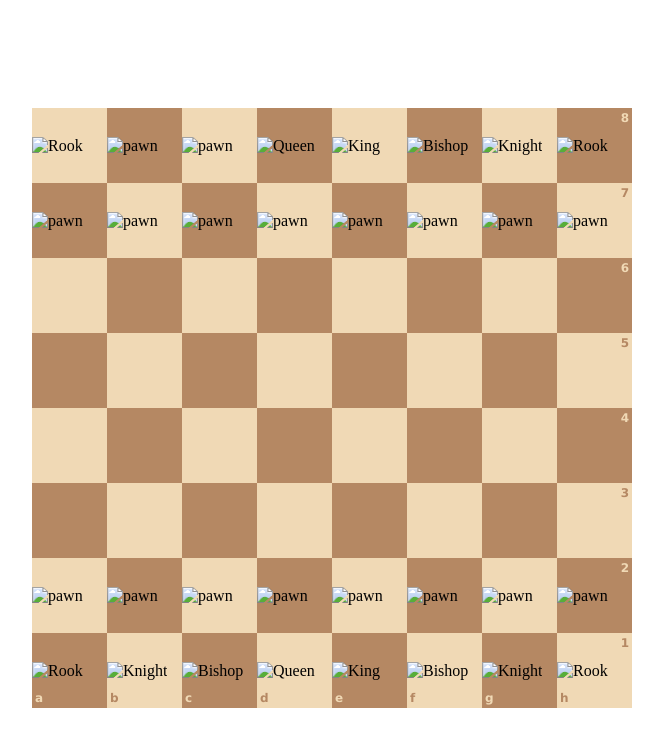
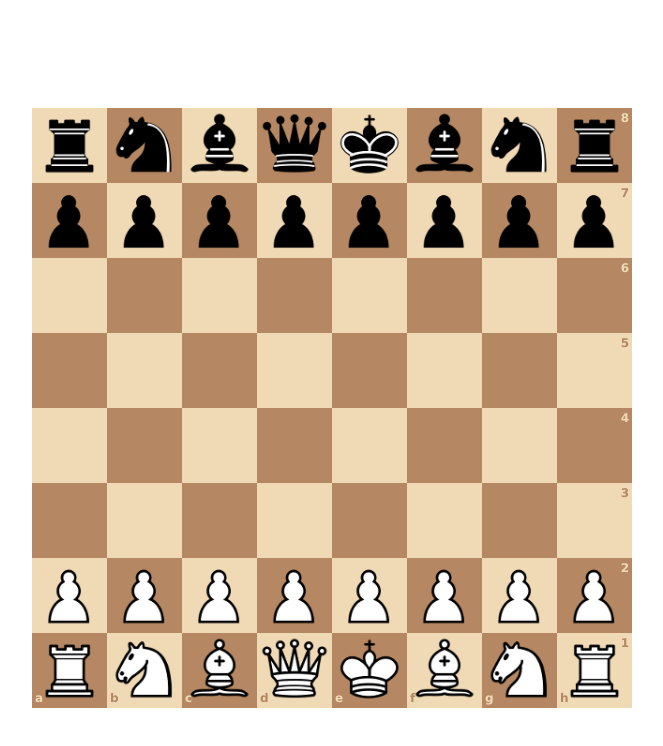
Before and after one commit to BlueFlyi/Final-Proyect, a plain HTML site: page index.html in a window 1280 px wide. Shown: the whole page, without its empty margins (308-971 px from the left). Drawn offline with Linux system fonts and the light colour scheme.

Commit message:
index.html

```diff
--- a/index.html
+++ b/index.html
@@ -9,87 +9,87 @@
       <!-- Add the pawn div element -->
       <div class="square white">
         <div class="piece rook" color="black"  >
-            <img src="Black-Rook.png" alt="Rook" >
+            <img src="bR.png" alt="Rook" >
           </div>
       </div>
       <div class="square black">
         <div class="piece knight" color="black" >
-            <img src="Black-Knight.png" alt="pawn" >
+            <img src="bN.png" alt="pawn" >
           </div>
       </div>
       <div class="square white">
         <div class="piece bishop" color="black" >
-            <img src="Black-Bishop.png" alt="pawn" >
+            <img src="bB.png" alt="pawn" >
           </div>
       </div>
       <div class="square black">
         <div class="piece queen" color="black" >
-            <img src="Black-Queen.png" alt="Queen" >
+            <img src="bQ.png" alt="Queen" >
           </div>
       </div>
       <div class="square white">
         <div class="piece king" color="black" >
-            <img src="Black-King.png" alt="King" >
+            <img src="bK.png" alt="King" >
           </div>
       </div>
       <div class="square black">
         <div class="piece bishop" color="black" >
-            <img src="Black-Bishop.png" alt="Bishop" >
+            <img src="bB.png" alt="Bishop" >
           </div>
       </div>
       <div class="square white">
         <div class="piece knight" color="black">
-            <img src="Black-Knight.png" alt="Knight" >
+            <img src="bN.png" alt="Knight" >
           </div>
       </div>
       <div class="square black">
         <div class="coordinate rank whiteText">8</div>
 
         <div class="piece rook" color="black" >
-            <img src="Black-Rook.png" alt="Rook" >
+            <img src="bR.png" alt="Rook" >
           </div>
       </div>
      <!-- ------------------------------------------------------------------------- -->
 
       <div class="square black">
         <div class="piece pawn" color="black"  >
-            <img src="Black-Pawn.png" alt="pawn" >
+            <img src="bP.png" alt="pawn" >
           </div>
 
       </div>
       <div class="square white">
         <div class="piece pawn" color="black" >
-            <img src="Black-Pawn.png" alt="pawn" >
+            <img src="bP.png" alt="pawn" >
           </div>
 
       </div>
       <div class="square black">
         <div class="piece pawn" color="black" >
-            <img src="Black-Pawn.png" alt="pawn" >
+            <img src="bP.png" alt="pawn" >
           </div>
 
       </div>
       <div class="square white">
         <div class="piece pawn" color="black" >
-            <img src="Black-Pawn.png" alt="pawn" >
+            <img src="bP.png" alt="pawn" >
           </div>
 
       </div>
       <div class="square black">
         <div class="piece pawn" color="black"  >
-            <img src="Black-Pawn.png" alt="pawn" >
+            <img src="bP.png" alt="pawn" >
           </div>
 
       </div>
       <div class="square white">
         <div class="piece pawn" color="black"  >
-            <img src="Black-Pawn.png" alt="pawn">
+            <img src="bP.png" alt="pawn">
           </div>
 
       </div>
       <div class="square black">
         <div class="piece pawn" color="black"  >
-            <img src="Black-Pawn.png" alt="pawn" >
+            <img src="bP.png" alt="pawn" >
           </div>
 
       </div>
@@ -97,7 +97,7 @@
         <div class="coordinate rank blackText">7</div>
 
         <div class="piece pawn" color="black"  >
-            <img src="Black-Pawn.png" alt="pawn" >
+            <img src="bP.png" alt="pawn" >
           </div>
 
       </div>
@@ -155,44 +155,44 @@
 
       <div class="square white">
         <div class="piece pawn" color="white" >
-            <img src="white-pawn.png" alt="pawn" >
+            <img src="wP.png" alt="pawn" >
           </div>
       </div>
       <div class="square black">
         <div class="piece pawn" color="white"  >
-            <img src="white-pawn.png" alt="pawn" >
+            <img src="wP.png" alt="pawn" >
           </div>
       </div>
       <div class="square white">
         <div class="piece pawn" color="white">
-            <img src="white-pawn.png" alt="pawn" >
+            <img src="wP.png" alt="pawn" >
           </div>
       </div>
       <div class="square black">
         <div class="piece pawn" color="white" >
-            <img src="white-pawn.png" alt="pawn" >
+            <img src="wP.png" alt="pawn" >
           </div>
       </div>
       <div class="square white">
         <div class="piece pawn" color="white" >
-            <img src="white-pawn.png" alt="pawn" >
+            <img src="wP.png" alt="pawn" >
           </div>
       </div>
       <div class="square black">
         <div class="piece pawn" color="white" >
-            <img src="white-pawn.png" alt="pawn" >
+            <img src="wP.png" alt="pawn" >
           </div>
       </div>
       <div class="square white">
         <div class="piece pawn" color="white" >
-            <img src="white-pawn.png" alt="pawn" >
+            <img src="wP.png" alt="pawn" >
           </div>
       </div>
       <div class="square black">
         <div class="coordinate rank whiteText">2</div>
 
         <div class="piece pawn" color="white" >
-            <img src="white-pawn.png" alt="pawn" >
+            <img src="wP.png" alt="pawn" >
           </div>
       </div>
     <!-- ------------------------------------------------------------------------- -->
@@ -201,55 +201,55 @@
         <div class="coordinate whiteText">a</div>
 
         <div class="piece rook" color="white">
-            <img src="White-Rook.png" alt="Rook" >
+            <img src="wR.png" alt="Rook" >
            </div>
       </div>
       <div class="square white">
         <div class="coordinate blackText">b</div>
 
         <div class="piece knight" color="white">
-            <img src="White-Knight.png" alt="Knight" >
+            <img src="wN.png" alt="Knight" >
            </div>
     </div>
       <div class="square black">
         <div class="coordinate whiteText">c</div>
 
         <div class="piece bishop" color="white">
-            <img src="White-Bishop.png" alt="Bishop">
+            <img src="wB.png" alt="Bishop">
            </div>
       </div>
       <div class="square white">
         <div class="coordinate blackText">d</div>
 
         <div class="piece queen" color="white" >
-            <img src="White-Queen.png" alt="Queen" >
+            <img src="wQ.png" alt="Queen" >
            </div>
       </div>
       <div class="square black">
         <div class="coordinate whiteText">e</div>
 
         <div class="piece king" color="white">
-            <img src="White-King.png" alt="King">
+            <img src="wK.png" alt="King">
         </div>
       </div>
       <div class="square white">
         <div class="coordinate blackText">f</div>
         <div class="piece bishop" color="white" >
-            <img src="White-Bishop.png" alt="Bishop" >
+            <img src="wB.png" alt="Bishop" >
            </div>
       </div>
       <div class="square black">
         <div class="coordinate whiteText">g</div>
 
         <div class="piece knight" color="white" >
-            <img src="White-Knight.png" alt="Knight">
+            <img src="wN.png" alt="Knight">
            </div>
       </div>
       <div class="square white">
         <div class="coordinate rank blackText">1</div>
         <div class="coordinate blackText">h</div>
         <div class="piece rook" color="white" >
-            <img src="White-Rook.png" alt="Rook" >
+            <img src="wR.png" alt="Rook" >
            </div>
       </div>
     </div>
```
